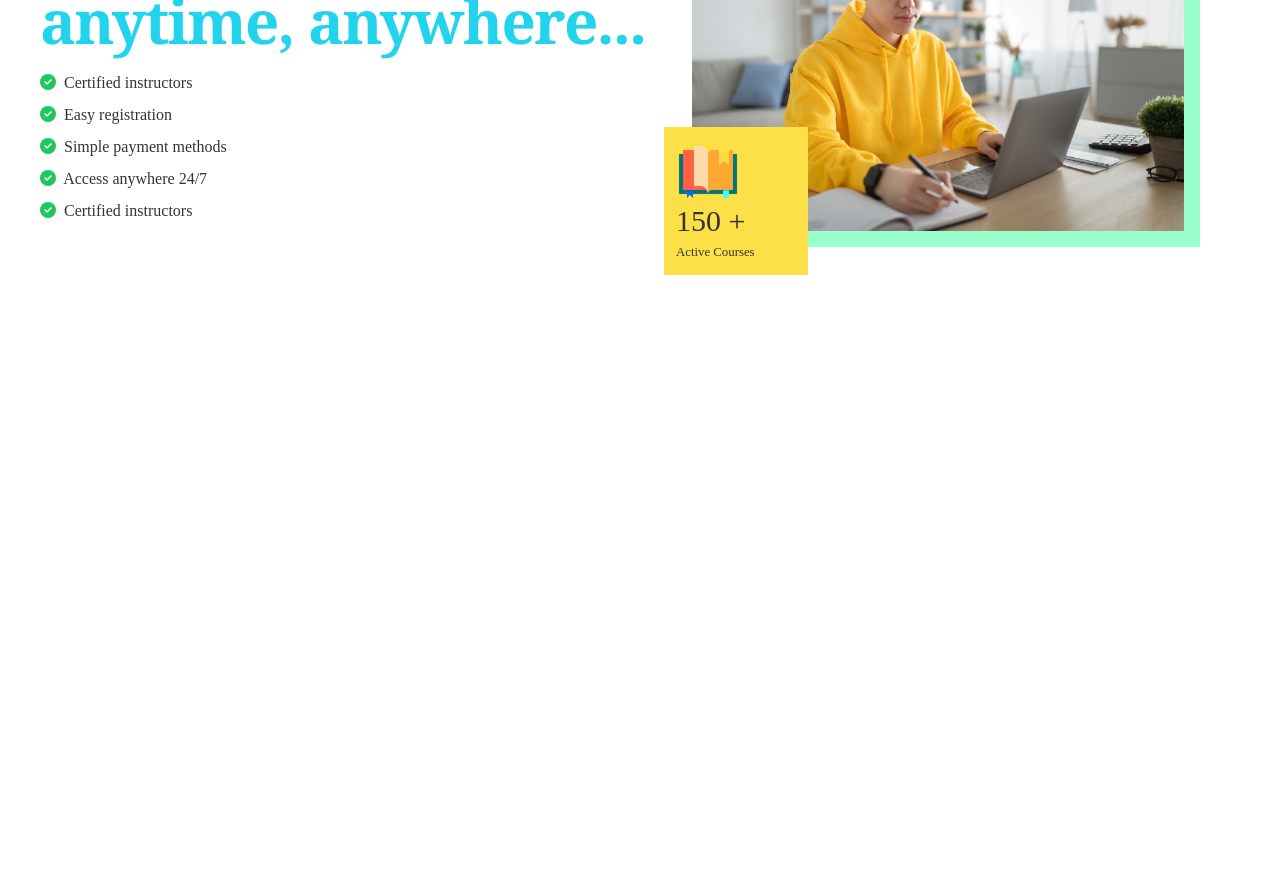
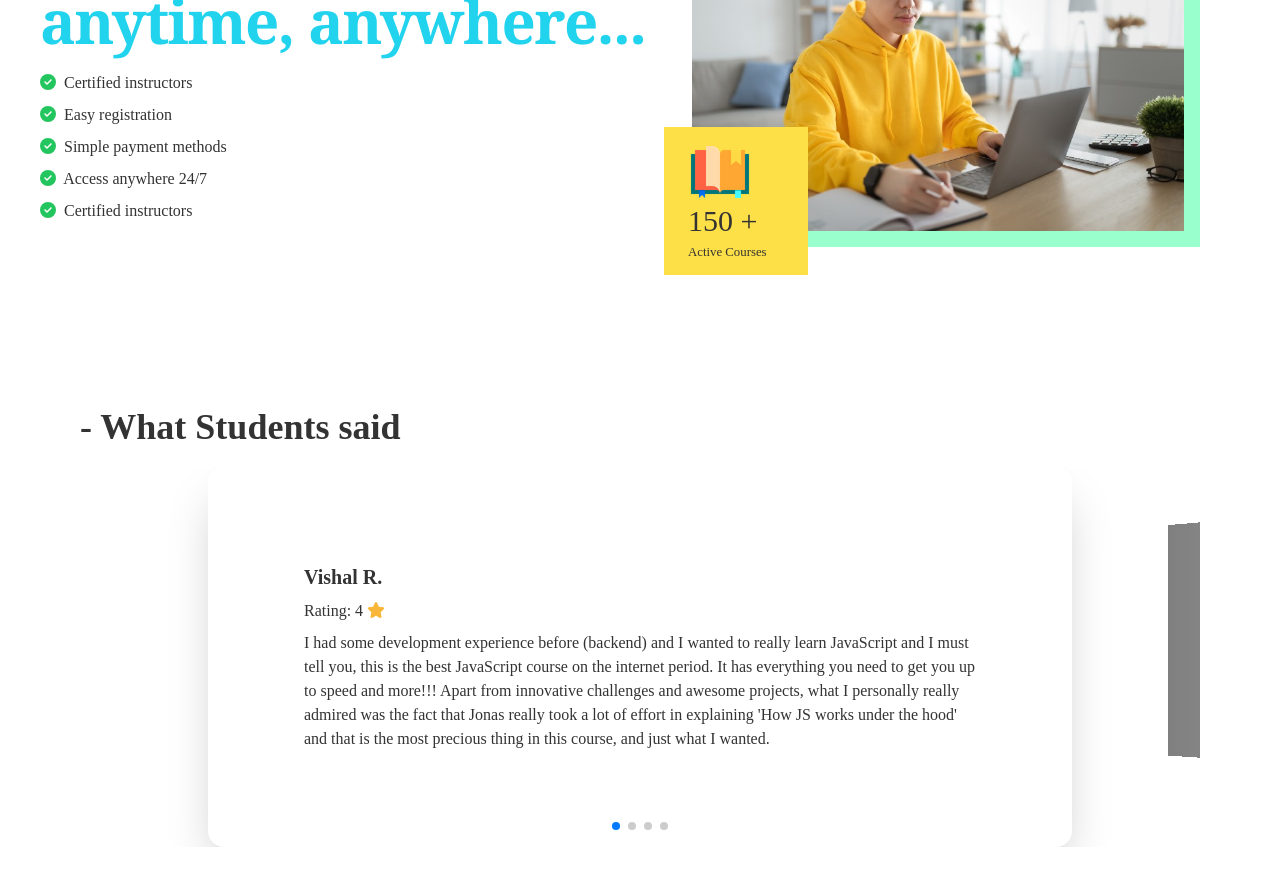
Before and after one commit to HasibAliOpu/Courseia, a React (Create React App) app: page / in a window 1280 px wide. Shown: the part 2360-3245 px from the top of the page. Before the commit the page ends 2767 px from the top, so only its background shows below. Built offline with nearby package versions, Linux system fonts and the light colour scheme; a web font is replaced by a local one.

Commit message:
using swiper slider to show the review

```diff
--- a/package.json
+++ b/package.json
@@ -14,6 +14,7 @@
     "react-dom": "^18.2.0",
     "react-router-dom": "^6.3.0",
     "react-scripts": "5.0.1",
+    "swiper": "^8.3.2",
     "web-vitals": "^2.1.4"
   },
   "scripts": {
--- /dev/null
+++ b/public/Reviews.json
@@ -0,0 +1,26 @@
+[
+  {
+    "id": "1",
+    "name": "Vishal R.",
+    "rating": "4",
+    "text": "I had some development experience before (backend) and I wanted to really learn JavaScript and I must tell you, this is the best JavaScript course on the internet period. It has everything you need to get you up to speed and more!!! Apart from innovative challenges and awesome projects, what I personally really admired was the fact that Jonas really took a lot of effort in explaining 'How JS works under the hood' and that is the most precious thing in this course, and just what I wanted."
+  },
+  {
+    "id": "2",
+    "name": "Prajwal M.",
+    "rating": "5",
+    "text": "Great job!! I am searching for android project and I got this tutorial of some bunches of hours compare to other tutorials so I bought it and now I am very satisfies to buy this course. But the this is I need to get my doubt clear within 3-4hrs after asked my question."
+  },
+  {
+    "id": "3",
+    "name": "Colleen W.",
+    "rating": "3.7",
+    "text": "George is a fantastic educator and clearly knows what he is speaking about. He is well spoken and clear. The pace is great and he brings in examples that help to understand it even further. Having some prior knowledge in blockchain and crypto already, I feel that George brought more clarity to things that I thought I had already known. Nice refresher!"
+  },
+  {
+    "id": "4",
+    "name": "Elizabeth P.",
+    "rating": "4.5",
+    "text": "I have previous experience trying to learn HTML and CSS in my graphic design courses a decade ago but it was taught by someone who had trouble teaching. Only one person in the class really had a handle on things, and most people didn't do very well with his assignments. Some even had to learn outside of class in order to understand. I think I've already learned more in 3 little 5 minute videos just presenting the material than I understood in his jargon-riddled syllabus. Thank you!"
+  }
+]
--- a/src/App.js
+++ b/src/App.js
@@ -3,6 +3,7 @@ import AboutUs from "./Components/AboutUs/AboutUs";
 import Banner from "./Components/Banner/Banner";
 import Courses from "./Components/Courses/Courses";
 import Navbar from "./Components/Navbar/Navbar";
+import Reviews from "./Components/Reviews/Reviews";
 
 function App() {
   return (
@@ -11,6 +12,7 @@ function App() {
       <Banner />
       <Courses />
       <AboutUs />
+      <Reviews />
     </div>
   );
 }
--- a/src/Components/AboutUs/AboutUs.js
+++ b/src/Components/AboutUs/AboutUs.js
@@ -55,7 +55,7 @@ const AboutUs = () => {
         <div className=" bg-[#99FFCD] p-1">
           <img src={student} alt="student" className="-mt-8 pb-3 -ml-3" />
         </div>
-        <div className="absolute bottom-3 left-1 bg-yellow-300 w-36 p-3">
+        <div className="absolute bottom-3 left-1 bg-yellow-300 w-36 pl-6 py-3">
           <img src={book} alt="book" className="" />
           <h1 className="text-3xl">150 +</h1>
           <p>
--- /dev/null
+++ b/src/Components/Reviews/Reviews.js
@@ -0,0 +1,59 @@
+import React, { useEffect, useState } from "react";
+import { Swiper, SwiperSlide } from "swiper/react";
+// Import Swiper styles
+import "swiper/css";
+import "swiper/css/effect-coverflow";
+import "swiper/css/pagination";
+// import required modules
+import { EffectCoverflow, Pagination } from "swiper";
+import { FontAwesomeIcon } from "@fortawesome/react-fontawesome";
+import { faStar } from "@fortawesome/free-solid-svg-icons";
+
+const Reviews = () => {
+  const [reviews, setReviews] = useState([]);
+  useEffect(() => {
+    fetch("Reviews.json")
+      .then((res) => res.json())
+      .then((data) => setReviews(data));
+  }, []);
+  return (
+    <div className="mx-20 my-10">
+      <h1 className="text-4xl fontserif font-bold pb-5">
+        - What Students said
+      </h1>
+      <Swiper
+        effect={"coverflow"}
+        grabCursor={true}
+        centeredSlides={true}
+        slidesPerView={"auto"}
+        coverflowEffect={{
+          rotate: 50,
+          stretch: 0,
+          depth: 100,
+          modifier: 1,
+          slideShadows: true,
+        }}
+        pagination={true}
+        modules={[EffectCoverflow, Pagination]}
+        className="mySwiper"
+      >
+        {reviews.map((review) => (
+          <SwiperSlide>
+            <div class="card shadow-2xl p-16 mx-32">
+              <div class="card-body">
+                <h2 class="card-title">{review.name}</h2>
+                <p>
+                  Rating: {review.rating}{" "}
+                  <FontAwesomeIcon className="text-warning" icon={faStar} />{" "}
+                </p>
+                <p>{review.text}</p>
+              </div>
+            </div>
+          </SwiperSlide>
+        ))}
+      </Swiper>
+    </div>
+  );
+};
+
+export default Reviews;
```
Also changed, not shown: 1 other file (tests, documents, lock files or other folders).
